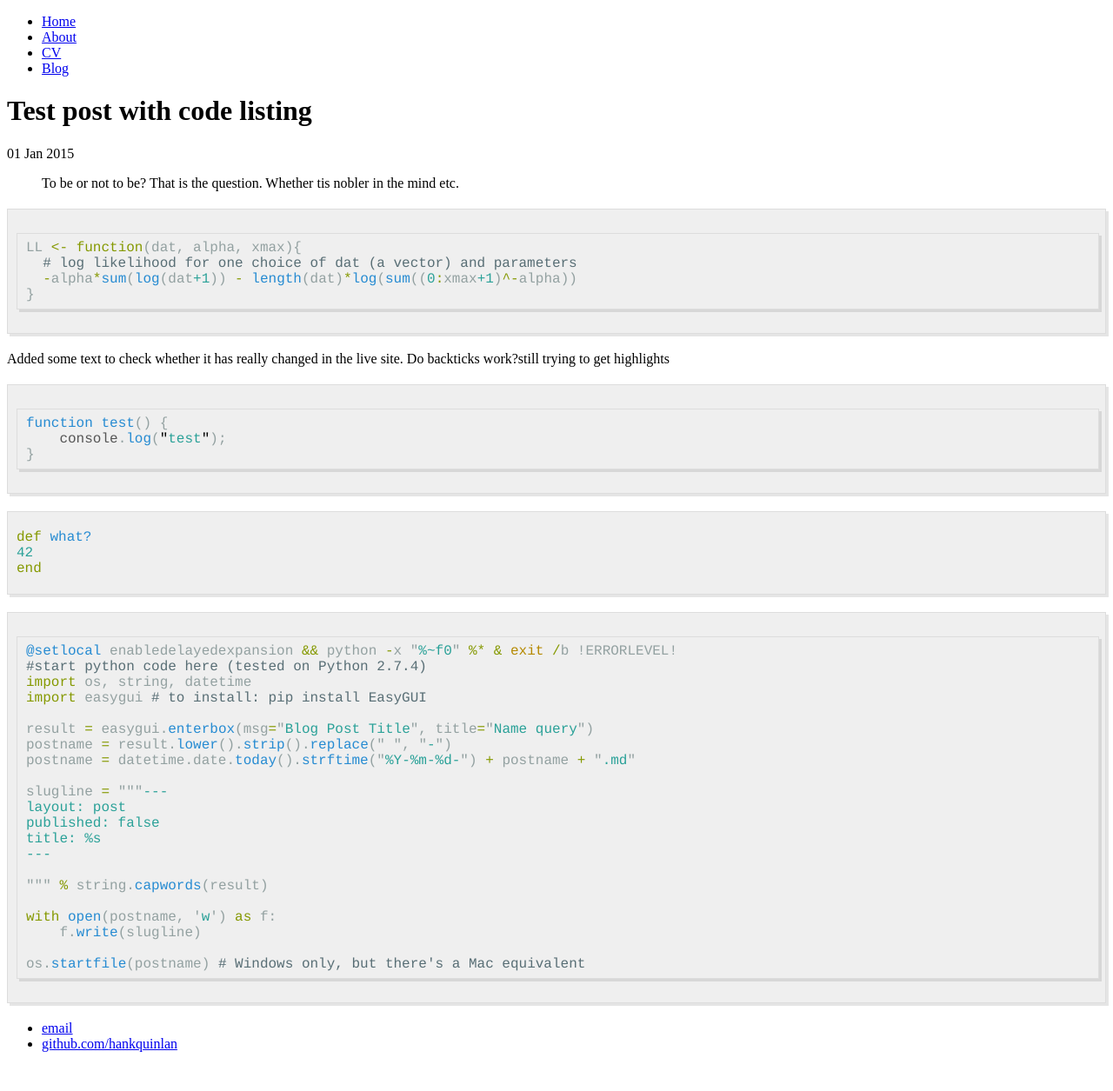
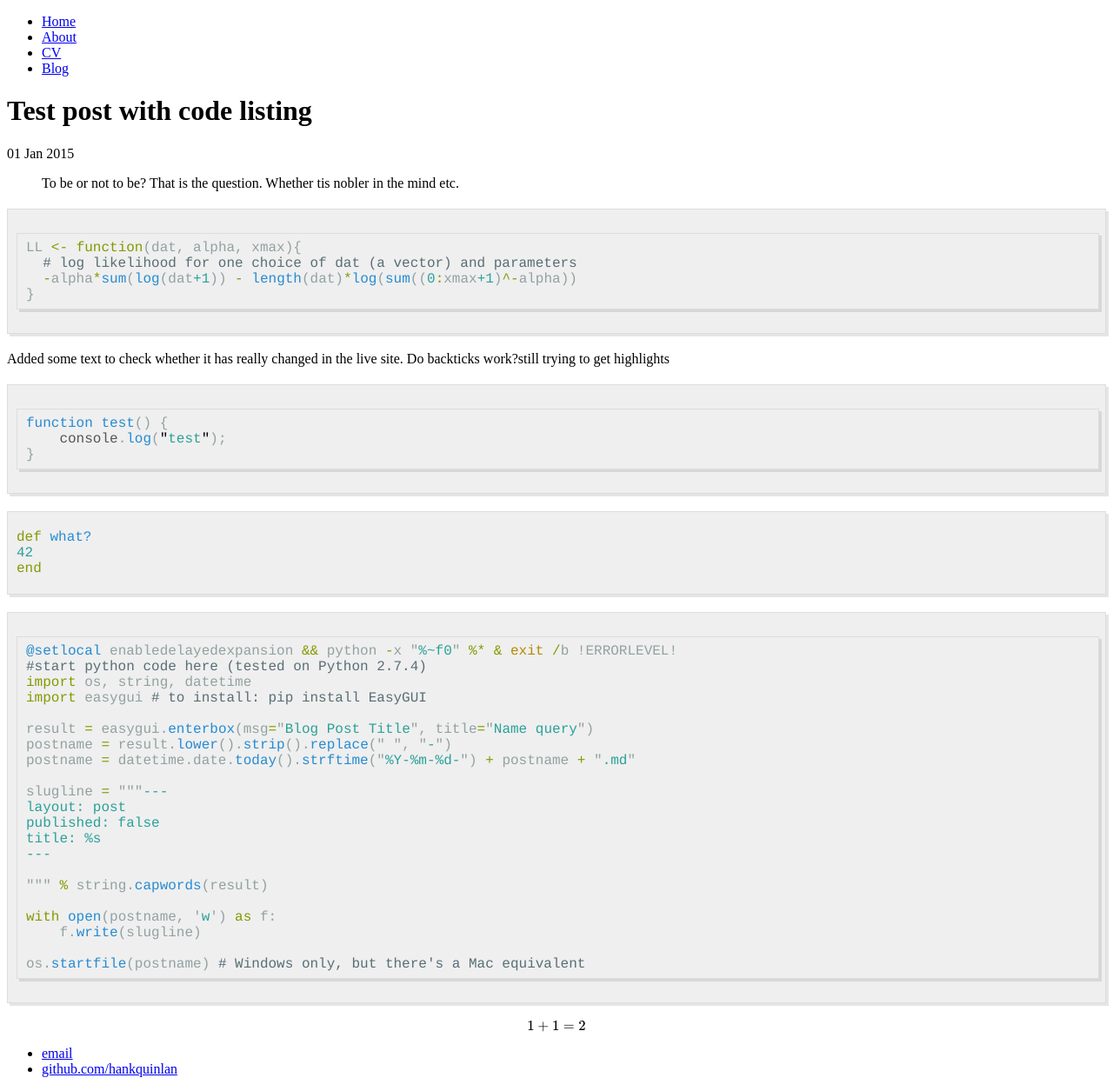
Before and after one commit to datascienceconfidential/datascienceconfidential.github.io, a Jekyll site: the page built from _posts/2015-01-01-blogpost.md, in a window 1280 px wide. Shown: the whole page at 87% size. Built offline with Jekyll 4.4.1, drawn with Linux system fonts in a browser that asks for light colours; formulas are drawn with MathJax 3; before the commit the page ends 1226 px from its top, so only the background shows below that.

Commit message:
Trying to get latex

````diff
--- a/_posts/2015-01-01-blogpost.md
+++ b/_posts/2015-01-01-blogpost.md
@@ -55,3 +55,5 @@ with open(postname, 'w') as f:
 
 os.startfile(postname) # Windows only, but there's a Mac equivalent
 ```
+
+$$1+1=2$$
````
